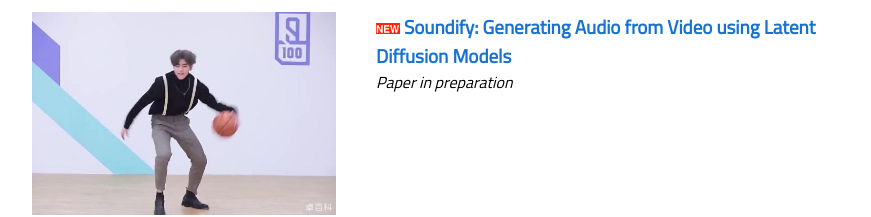
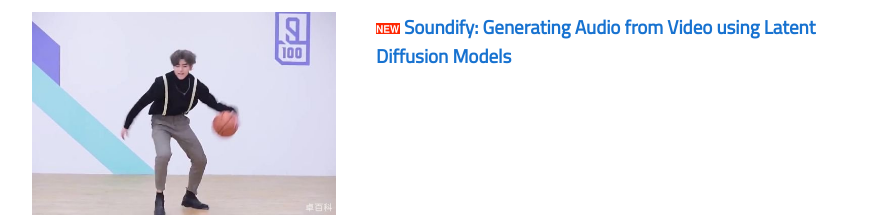
Before and after one commit to auzxb/auzxb.github.io, a plain HTML site: page index.html in a window 1280 px wide. Shown: the part 592-809 px from the top of the page, without its empty margins (198-1069 px from the left). Drawn offline with Linux system fonts and the light colour scheme.

Commit message:
Update index.html

```diff
--- a/index.html
+++ b/index.html
@@ -156,7 +156,6 @@
                                         Soundify: Generating Audio from Video using Latent Diffusion Models
                                     </heading>
                                 </a><br>
-                                <em>Paper in preparation <br></em>
                         </td>
                     </tr>
 
```
